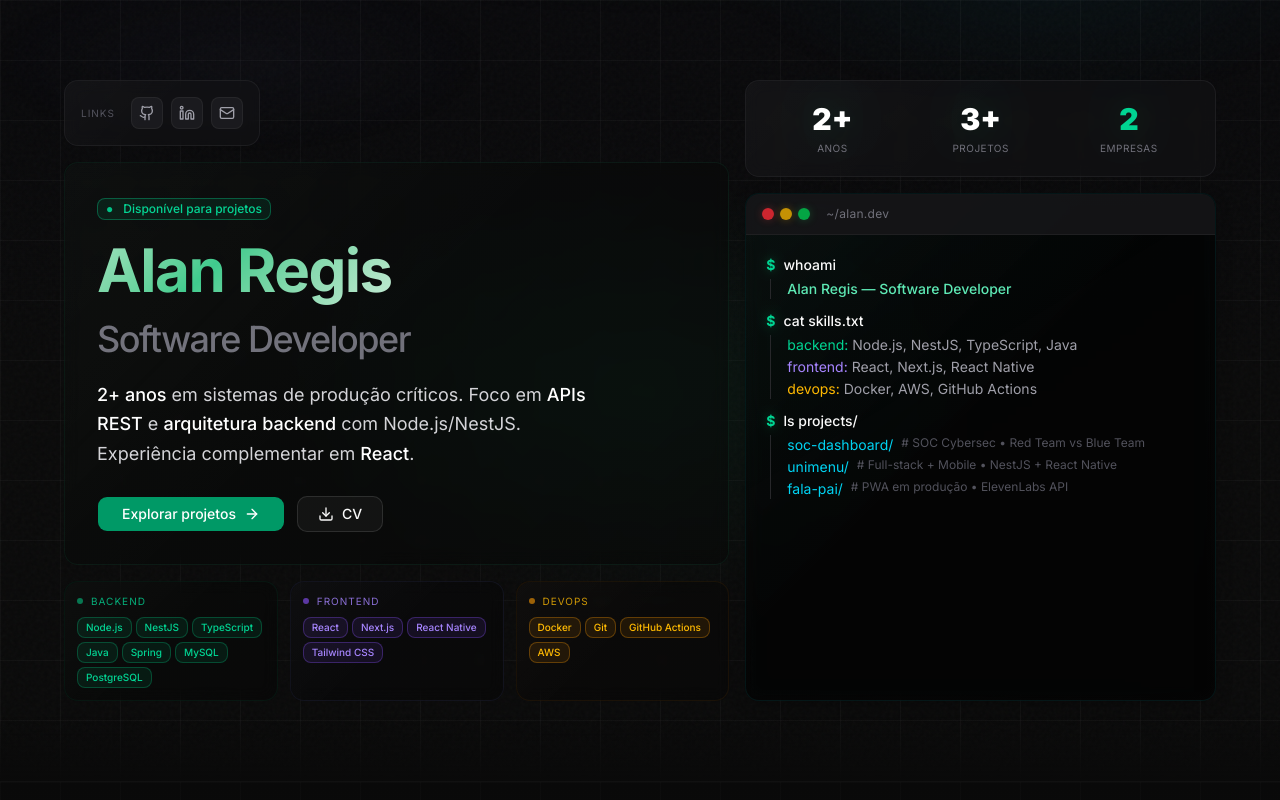
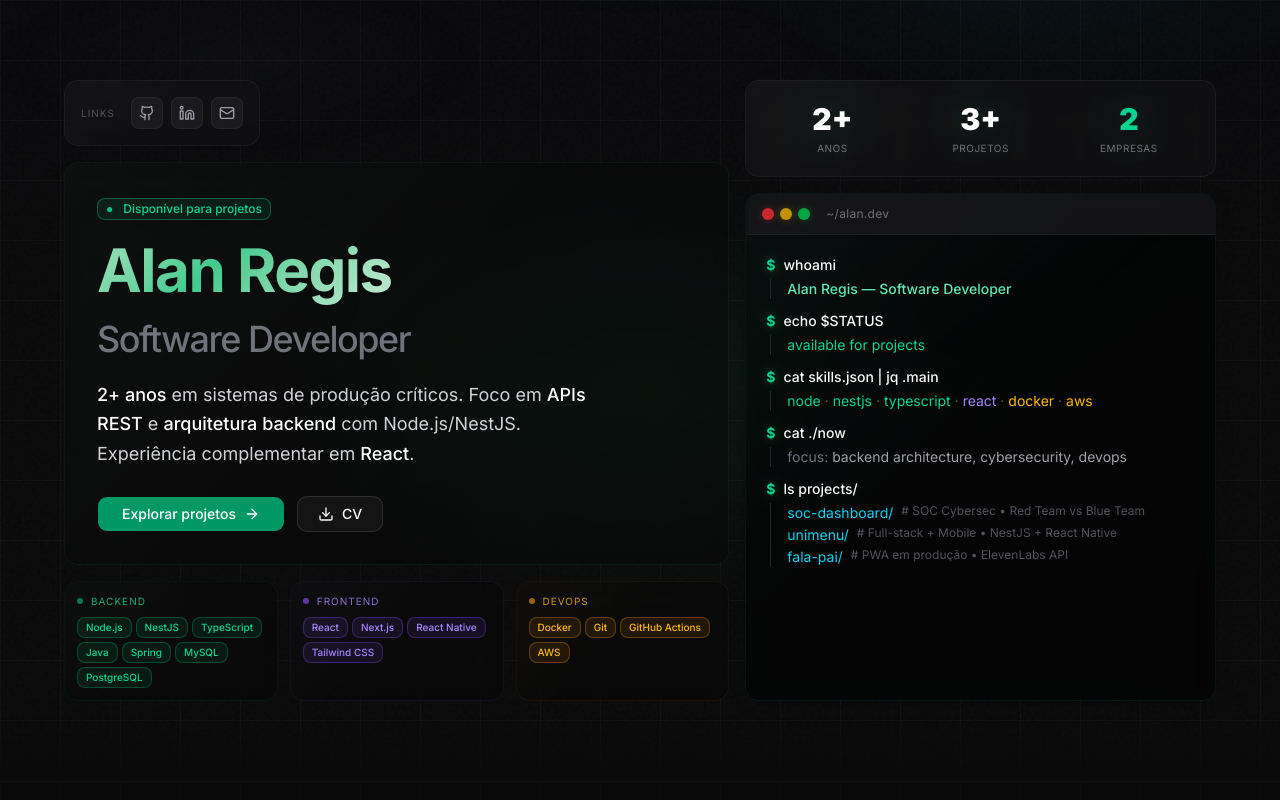
Before and after one commit to Alanlan21/portifolio, a Next.js app: page / in a window 1280 px wide. Shown: the top 800 px of the page. Built offline with nearby package versions, Linux system fonts and the light colour scheme.

Commit message:
fix(home): update terminal commands and adjust delays for improved user experience

```diff
--- a/src/app/page.tsx
+++ b/src/app/page.tsx
@@ -292,28 +292,48 @@ export default function Home() {
                         </span>
                       }
                       animate={true}
-                      delay={500}
+                      delay={300}
                     />
                     <TerminalLine
-                      command="cat skills.txt"
+                      command="echo $STATUS"
                       output={
-                        <div className="space-y-0.5 text-zinc-400 text-sm">
-                          <div>
-                            <span className="text-emerald-400">backend:</span>{" "}
-                            Node.js, NestJS, TypeScript, Java
-                          </div>
-                          <div>
-                            <span className="text-violet-400">frontend:</span>{" "}
-                            React, Next.js, React Native
-                          </div>
-                          <div>
-                            <span className="text-amber-400">devops:</span>{" "}
-                            Docker, AWS, GitHub Actions
-                          </div>
+                        <span className="text-emerald-400">
+                          available for projects
+                        </span>
+                      }
+                      animate={true}
+                      delay={900}
+                    />
+                    <TerminalLine
+                      command="cat skills.json | jq .main"
+                      output={
+                        <span className="text-zinc-400 text-sm">
+                          <span className="text-emerald-400">node</span>
+                          <span className="text-zinc-600"> · </span>
+                          <span className="text-emerald-400">nestjs</span>
+                          <span className="text-zinc-600"> · </span>
+                          <span className="text-emerald-400">typescript</span>
+                          <span className="text-zinc-600"> · </span>
+                          <span className="text-violet-400">react</span>
+                          <span className="text-zinc-600"> · </span>
+                          <span className="text-amber-400">docker</span>
+                          <span className="text-zinc-600"> · </span>
+                          <span className="text-amber-400">aws</span>
+                        </span>
+                      }
+                      animate={true}
+                      delay={1500}
+                    />
+                    <TerminalLine
+                      command="cat ./now"
+                      output={
+                        <div className="text-zinc-400 text-sm">
+                          <span className="text-zinc-500">focus:</span> backend
+                          architecture, cybersecurity, devops
                         </div>
                       }
                       animate={true}
-                      delay={2000}
+                      delay={2100}
                     />
                     <TerminalLine
                       command="ls projects/"
@@ -332,7 +352,7 @@ export default function Home() {
                         </div>
                       }
                       animate={true}
-                      delay={3500}
+                      delay={2700}
                     />
                   </div>
                 </Terminal>
```
